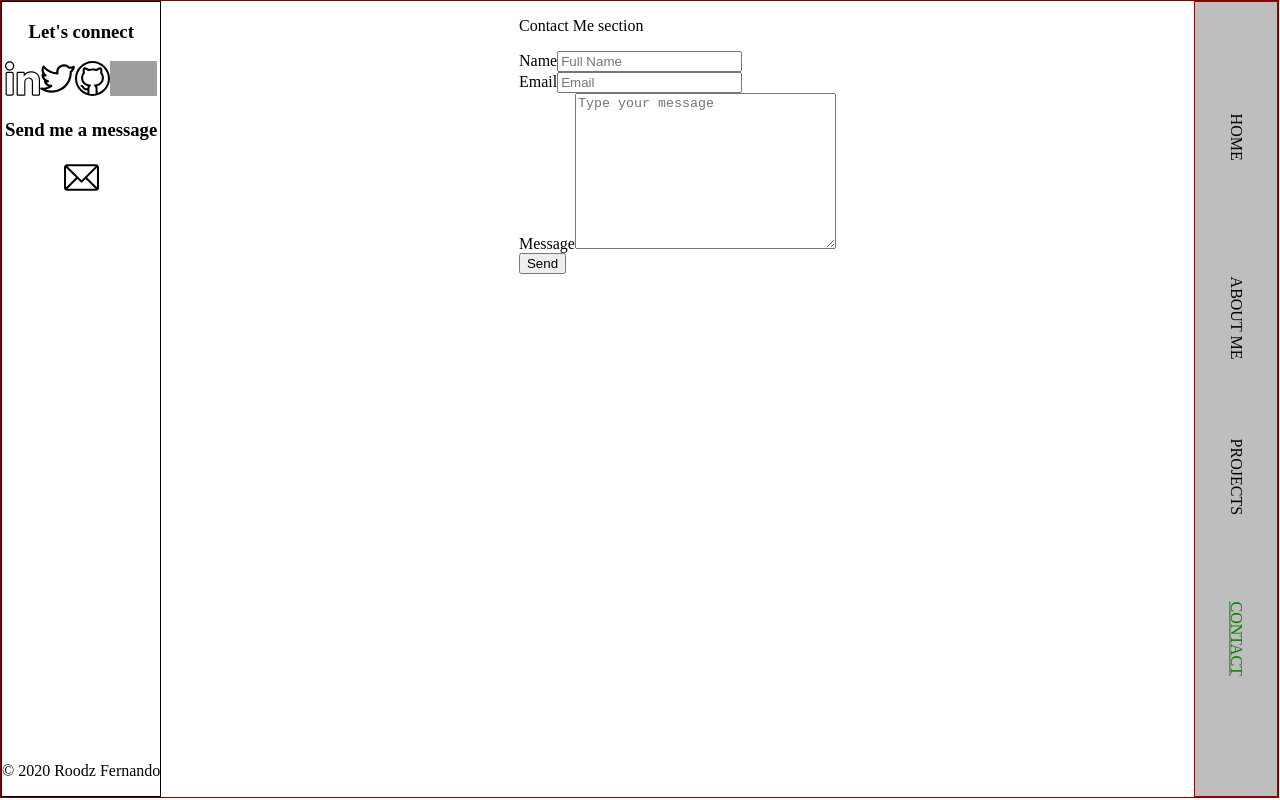
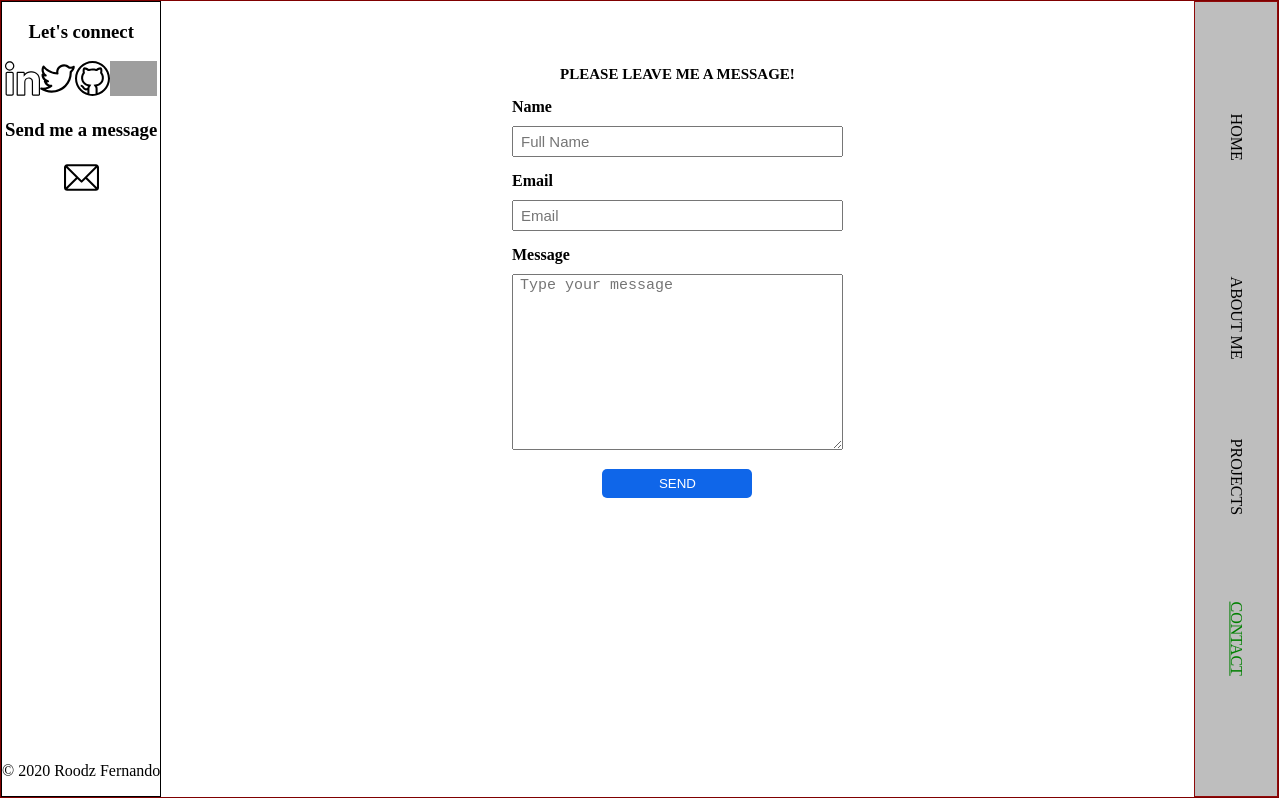
Before and after one commit to RoodzFernando/RoodzFernando.github.io, a React (Create React App) app: page /contact in a window 1280 px wide. Built offline with nearby package versions, Linux system fonts and the light colour scheme; grey boxes are pictures that could not be loaded.

Commit message:
Add styling for the contact component

```diff
--- a/src/components/Contact.js
+++ b/src/components/Contact.js
@@ -15,23 +15,37 @@ function Contact() {
     }
     return (
         <div className="contact-page">
-            <p>Contact Me section</p>
+            <p>Please leave me a Message!</p>
             <form id="msg-form" onSubmit={handleSubmit}>
                 <div className="name-section inputs">
+                  <div>
                     <label htmlFor="name">Name</label>
-                    <input type="text" placeholder="Full Name"  id="name" name="name"/>
+                  </div>
+                  <div>
+                    <input type="text" placeholder="Full Name"  id="name" name="name" required/>
+                  </div>
                 </div>
 
                 <div className="email-section inputs">
-                    <label htmlFor="email">Email</label>
-                    <input type="email" placeholder="Email"  id="email" name="email"/>
+                  <div>
+                      <label htmlFor="email">Email</label>
+                  </div>
+                  <div>
+                    <input type="email" placeholder="Email"  id="email" name="email" required/>
+                  </div>
                 </div>
 
                 <div className="msg-section inputs">
-                    <label htmlFor="message">Message</label>
-                    <textarea name="message" id="message" cols="30" rows="10" placeholder="Type your message"></textarea>
+                    <div>
+                      <label htmlFor="message">Message</label>
+                    </div>
+                    <div>
+                      <textarea name="message" id="message" required cols="30" rows="10" placeholder="Type your message"></textarea>
+                    </div>
                 </div>
-                <button>Send</button>
+                <div className="send-btn">
+                  <button>Send</button>
+                </div>
                 <div className="box-info">
                   <span>{ responseMsg }</span>
                 </div>
--- a/src/index.js
+++ b/src/index.js
@@ -1,15 +1,10 @@
 import React from 'react';
 import ReactDOM from 'react-dom';
-// import App from './components/App';
 import reportWebVitals from './reportWebVitals';
 import AppRoutes from './routers/AppRoutes';
 import { Provider } from 'react-redux'
 import { store } from './redux/redux';
 import './styles/styles.scss';
-
-// store.subscribe(() => {
-//   console.log(store.getState())
-// })
 
 ReactDOM.render(
   <React.StrictMode>
--- /dev/null
+++ b/src/styles/components/Contact.scss
@@ -0,0 +1,45 @@
+.contact-page {
+  display: flex;
+  flex-direction: column;
+  margin-top: 50px;
+  p {
+    text-align: center;
+    text-transform: uppercase;
+    font-weight: bold;
+    font-size: 15px;
+  }
+  .inputs {
+    label {
+      font-weight: bold;
+      display: inline-block;
+      margin-bottom: 10px;
+    }
+    input {
+      padding: 5px 0;
+    }
+    input,
+    textarea {
+      font-size: 15px;
+      width: 320px;
+      margin-bottom: 15px;
+      padding-left: 7px;
+    }
+  }
+
+  .send-btn {
+    text-align: center;
+    button {
+      width: 150px;
+      background: rgb(15, 102, 233);
+      border: none;
+      padding: 7px;
+      color: #fff;
+      text-transform: uppercase;
+      border-radius: 5px;
+      cursor: pointer;
+      &:hover {
+        background: rgba(15, 102, 233, 0.788);
+      }
+    }
+  }
+}
--- a/src/styles/styles.scss
+++ b/src/styles/styles.scss
@@ -6,6 +6,7 @@
 @import './components/Project.scss';
 @import './components/ProjectUpdate.scss';
 @import './components/Dashboard.scss';
+@import './components/Contact.scss';
 
 body {
     margin: 0;
```
Also changed, not shown: src/styles/components/Project.scss (+0 -12 lines), 1 other file (tests, documents, lock files or other folders).
